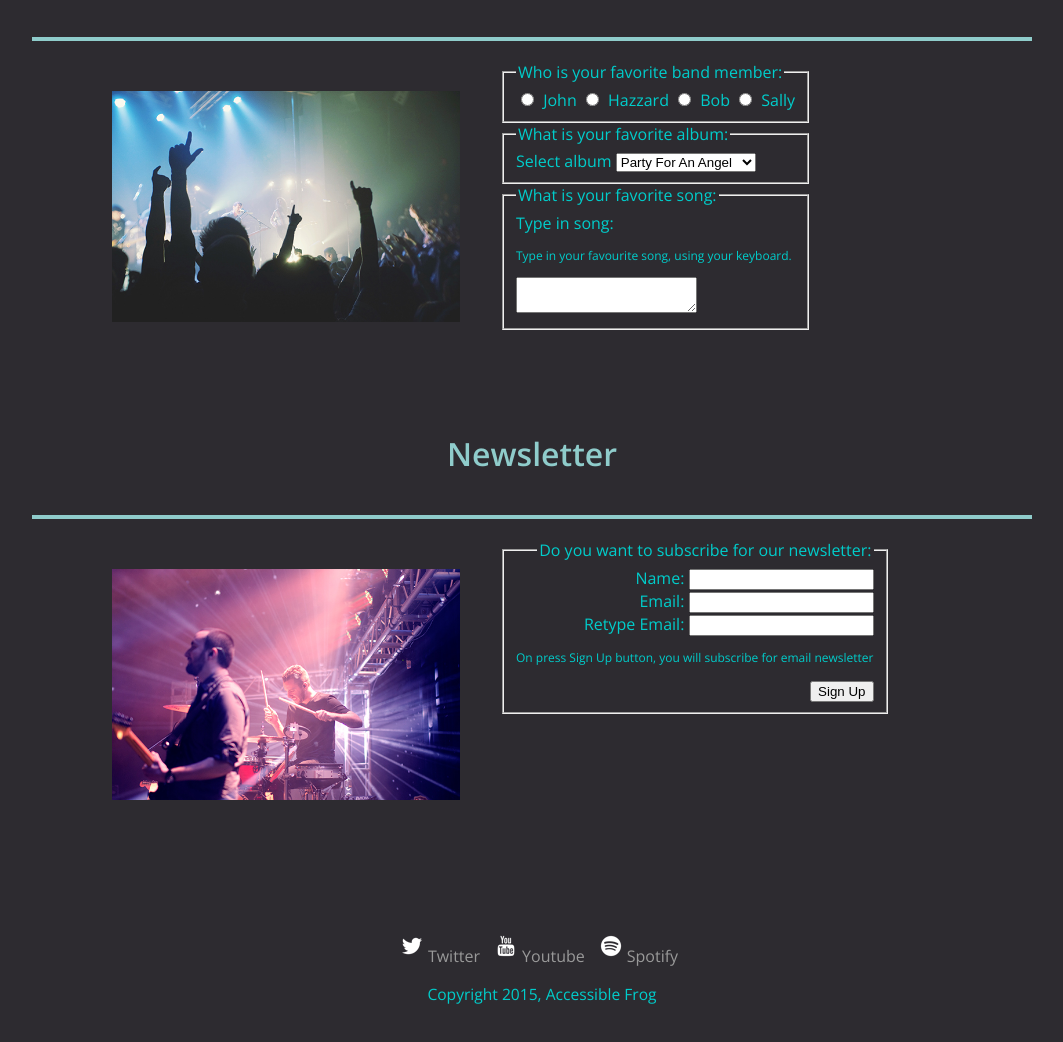
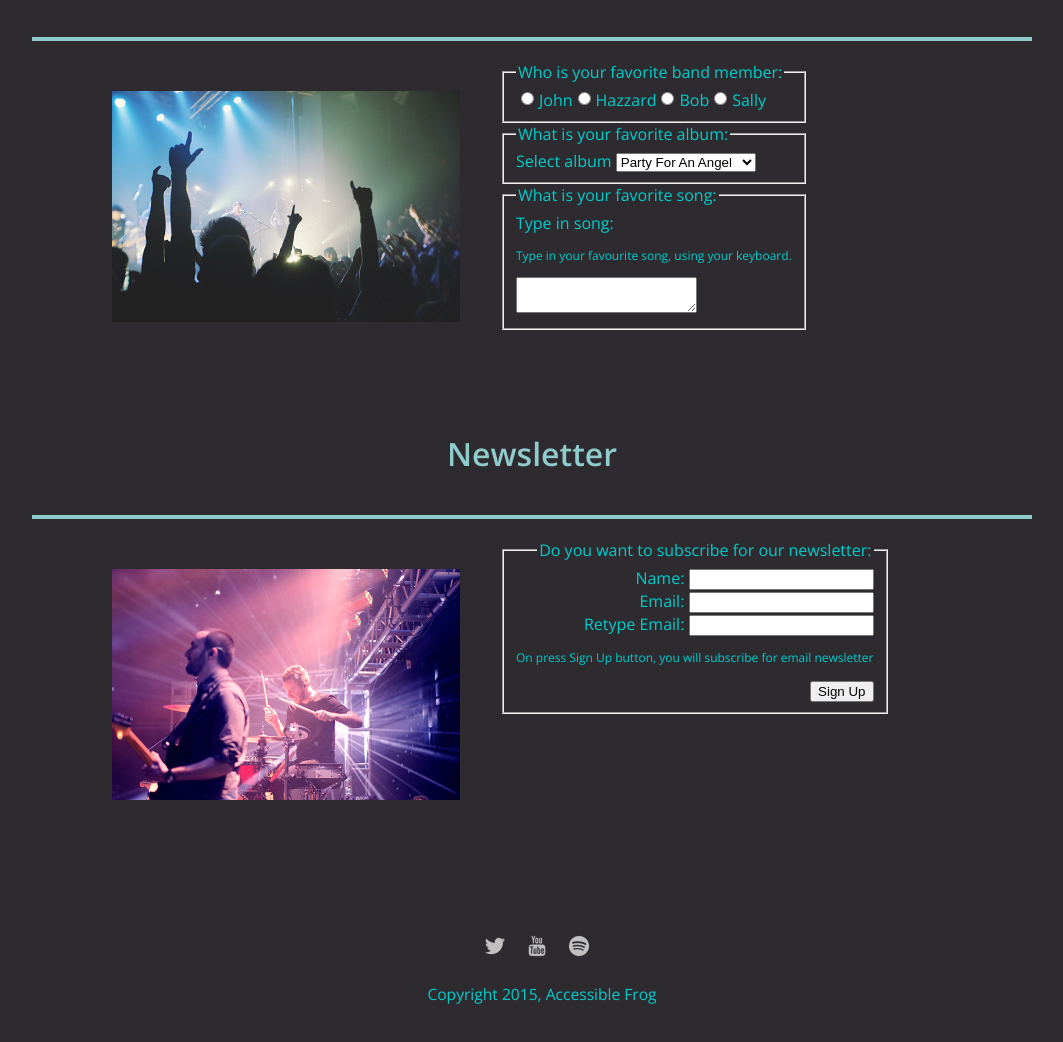
Before and after one commit to smoockpp/Accessibility-Refactor, a plain HTML site: page survey.html in a window 1280 px wide. Shown: the part 568-1610 px from the top of the page, without its empty margins (108-1171 px from the left). Drawn offline with nearby package versions, Linux system fonts and the light colour scheme.

Commit message:
fix
text on social links not visible anymore

```diff
--- a/css/styles.css
+++ b/css/styles.css
@@ -162,7 +162,7 @@ footer ul li {
 a.social {
   display: inline-block;
   margin-right: 10px;
-
+  opacity: 0.7;
   background-size: 30px 30px;
   color: #999;
   transition: all .5s;
@@ -188,7 +188,13 @@ a.spotify:before {
 }
 
 a.social:hover {
-  color: white;
+  opacity: 1;
+}
+
+.hidden {
+  position: absolute !important;
+   top: -9999px !important;
+   left: -9999px !important;
 }
 
 
--- a/css/survey.css
+++ b/css/survey.css
@@ -53,6 +53,14 @@ input[type="radio"]:focus {
 
 input[type="radio"] {
   margin-right: 5px;
+  float: left;
+}
+
+label[for="john"],
+label[for="hazzard"],
+label[for="bob"],
+label[for="sally"] {
+  float: left;
 }
 
 p#hint-btn,
--- a/survey.html
+++ b/survey.html
@@ -101,9 +101,9 @@
 
     <footer role="contentinfo">
       <ul class="social-list">
-        <li><a href="#" class="social twitter" aria-hidden="true" title="Twitter link">Twitter</a></li>
-        <li><a href="#" class="social youtube" aria-hidden="true" title="Youtube link">Youtube</a></li>
-        <li><a href="#" class="social spotify" aria-hidden="true" title="Spotify link">Spotify</a></li>
+       <li><a href="#" class="social twitter" aria-hidden="true" title="Twitter link"><p class="hidden">Twitter</p></a></li>
+        <li><a href="#" class="social youtube" aria-hidden="true" title="Youtube link"><p class="hidden">Youtube</p></a></li>
+        <li><a href="#" class="social spotify" aria-hidden="true" title="Spotify link"><p class="hidden">Spotify</p></a></li>
       </ul>
       <p class="copyright">Copyright 2015, Accessible Frog</p>
     </footer>
```
Also changed, not shown: index.html (+3 -3 lines), tour.html (+3 -3 lines).
